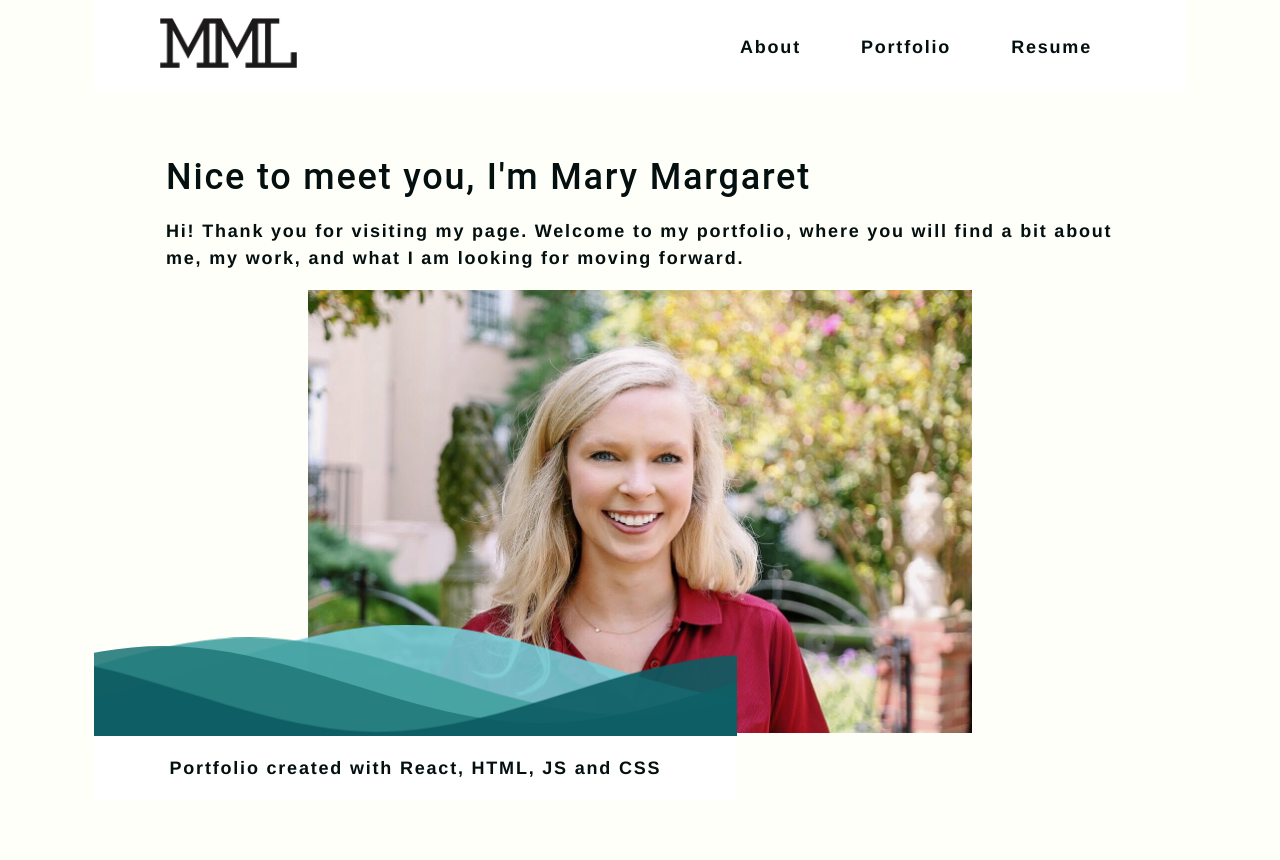
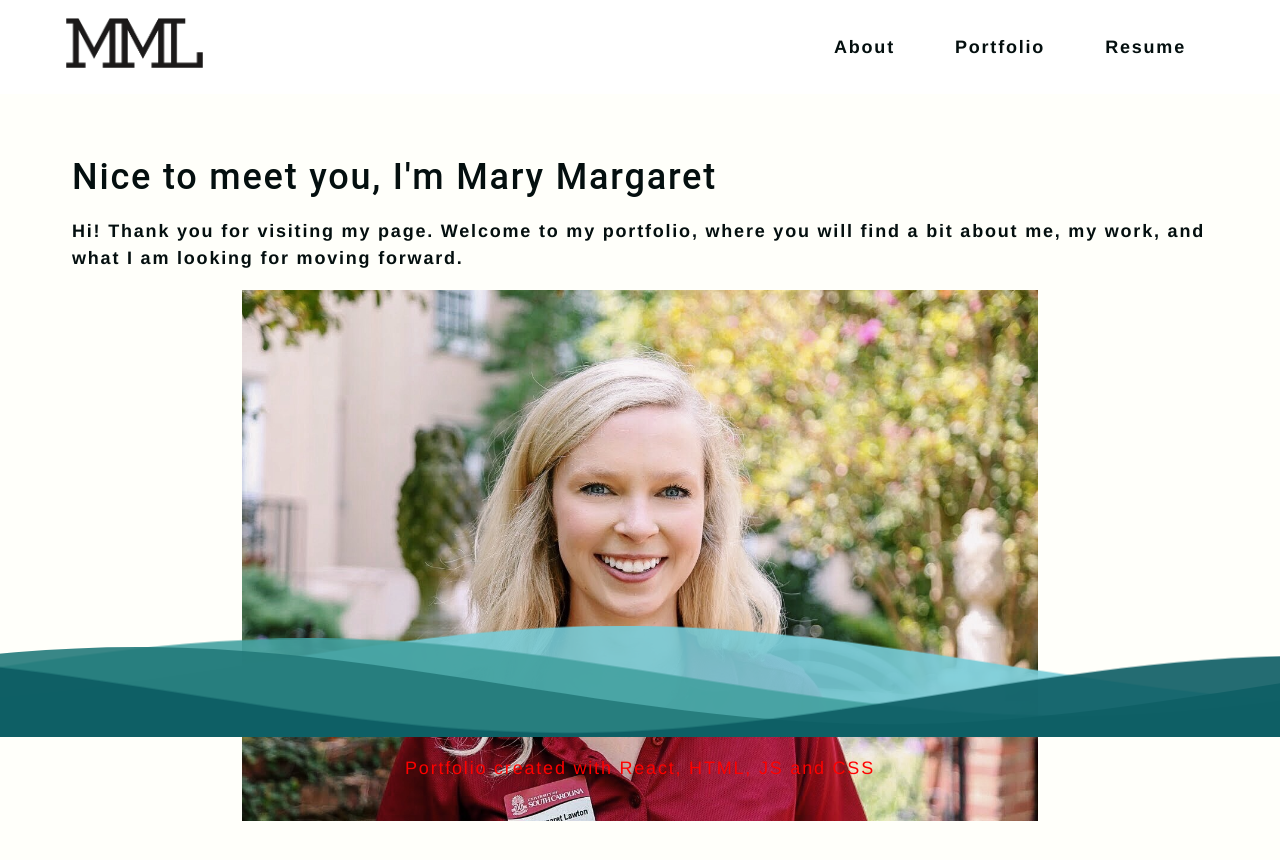
Before and after one commit to mmlawton15/ReactPortfolio, a React (Create React App) app: page / in a window 1280 px wide. Shown: the top 860 px of the page. Before the commit the page ends 800 px from the top, so only its background shows below. Built offline with nearby package versions, Linux system fonts and the light colour scheme.

Commit message:
figured out waves, now trying to see if i can get the text above the wave using zindex

```diff
--- a/src/components/Footer/index.js
+++ b/src/components/Footer/index.js
@@ -3,7 +3,7 @@ import React from 'react';
 export default function Footer() {
     return (
         <footer className="footer">
-            <div id="wavecontainer">
+            <div id="wavecontainer" className="wavecontainer">
                 <div className="slogan">
                     <svg className="waves" xmlns="http://www.w3.org/2000/svg" xmlnsXlink="http://www.w3.org/1999/xlink" viewBox="0 24 150 28" preserveAspectRatio="none" shape-rendering="auto">
                     <defs>
@@ -17,12 +17,10 @@ export default function Footer() {
                         </g>
                     </svg>
                 </div>
-
                 <div className="content flex">
                     <p>Portfolio created with React, HTML, JS and CSS</p>
                 </div>
             </div>
         </footer>
-
     );
 }
--- a/src/index.css
+++ b/src/index.css
@@ -1,7 +1,7 @@
 main {
 	margin: 0 auto;
-	max-width: 90%;
-  padding: 0px 30px;
+	max-width: 100%;
+  padding: 0px;
 }
 
 :root {
@@ -255,9 +255,8 @@ footer {
   bottom:0;
   width:100%;
   padding:0;
-  margin:auto;
   display:flex;
-
+  margin-left:0px;
 }
 
 .flex { /*Flexbox for containers*/
@@ -272,16 +271,22 @@ footer {
   position:relative;
   width: 100%;
   height:15vh;
-  margin-bottom:-7px; /*Fix for safari gap*/
+  margin-bottom:-8px; /*Fix for safari gap*/
   min-height:100px;
   max-height:150px;
+  z-index:0;
 }
 
+.wavecontainer {
+  width:100%;
+  z-index: 1;
+}
 .content {
-  position:relative;
   text-align:center;
-  background-color: white;
+  color:red;
   width:100%;
+  font-weight:lighter;
+  z-index: 2;
 }
 
 /* Animation */
```
